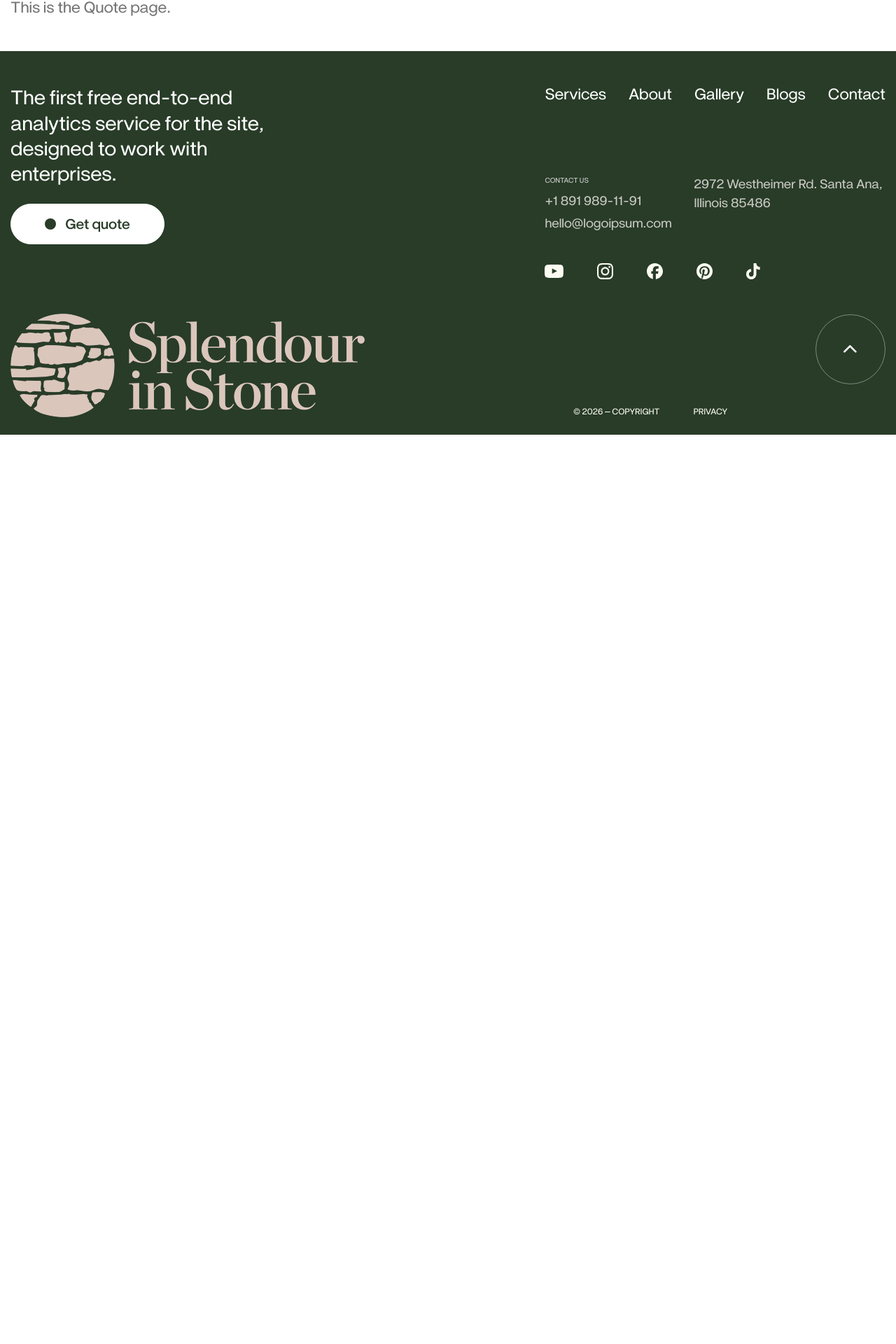
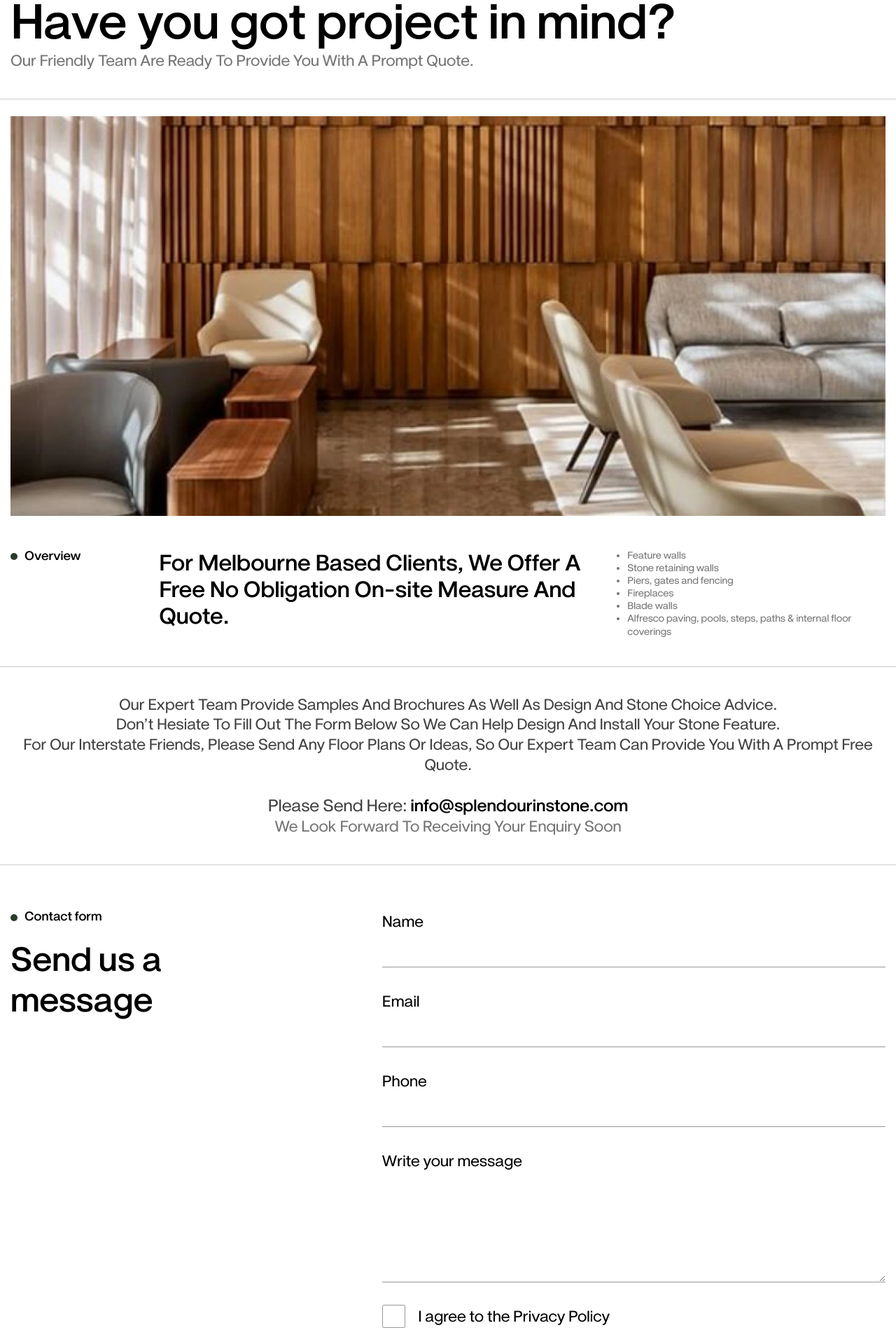
Before and after one commit to munish176081/sps-frontcode, a Next.js app: page /get-quote in a window 1280 px wide. Shown: the part 199-2119 px from the top of the page at 70% size. Before the commit the page ends 820 px from the top, so only its background shows below. Built offline with nearby package versions, Linux system fonts and the light colour scheme.

Commit message:
Request a Quote form styling: Done

```diff
--- a/src/app/contact/page.tsx
+++ b/src/app/contact/page.tsx
@@ -1,8 +1,8 @@
 import PageHeader from '@/components/ui/PageHeader';
-import './style.scss';
 import Image from 'next/image';
 import Link from 'next/link';
 import Button from '@/components/ui/Button';
+import './style.scss';
 
 export default function ContactPage() {
   return (
@@ -14,7 +14,6 @@ export default function ContactPage() {
         <div className="container">
           <div className="row flex-lg-row flex-column-reverse g-5">
 
-            {/* MAP / VISUAL */}
             <div className="col-lg-5">
               <Image
                 src="/contact/map-pic.webp"
@@ -108,7 +107,7 @@ export default function ContactPage() {
 
       <hr />
 
-      {/* CONTACT FORM */}
+      {/* Contact Form */}
       <section className="py-5 contact-form-sec">
         <div className="container">
           <div className="row">
--- a/src/app/get-quote/page.tsx
+++ b/src/app/get-quote/page.tsx
@@ -1,8 +1,151 @@
+import Button from '@/components/ui/Button';
+import Link from 'next/link';
+import '../contact/style.scss';
+import './style.scss';
+import Image from 'next/image';
+
 export default function GetQuotePage() {
   return (
-    <div className="container py-5">
-      <h1>Quote</h1>
-      <p>This is the Quote page.</p>
-    </div>
+    <>
+      <section className="page-header mt-0 mt-md-5 mb- pt-4 pt-md-5 pb-md-4">
+        <div className="container">
+          <div className="row align-items-start g-3">
+
+            <div className="col-12">
+              <h1 className="h1 page-title mb-0">Have you got project in mind?</h1>
+              <p className="page-subtitle">Our Friendly Team Are Ready To Provide You With A Prompt Quote.</p>
+            </div>
+
+          </div>
+        </div>
+      </section>
+
+      <hr />
+
+      <section className="project-overview">
+        <div className="container">
+          <div className="d-block">
+            <figure className="my-4">
+              <Image
+                src="/quote/office-pic.webp"
+                alt="Quote"
+                width={1024}
+                height={576}
+                className="w-100 h-auto"
+                priority
+              />
+            </figure>
+
+            <div className="row py-md-4 py-3">
+              <div className="col-lg-2">
+                <small className="badge-text badge-primary d-block mb-4">Overview</small>
+              </div>
+
+              <div className="col-lg-6">
+                <h3 className="h3 mb-0">For Melbourne Based Clients, We Offer A Free No Obligation On-site Measure And Quote.</h3>
+              </div>
+
+              <div className="col-lg-4">
+                <ul className="list-quote mt-3 mt-md-0 mb-0">
+                  <li>Feature walls</li>
+                  <li>Stone retaining walls</li>
+                  <li>Piers, gates and fencing</li>
+                  <li>Fireplaces</li>
+                  <li>Blade walls</li>
+                  <li>Alfresco paving, pools, steps, paths & internal floor coverings</li>
+                </ul>
+              </div>
+
+            </div>
+
+          </div>
+        </div>
+      </section>
+
+      <hr />
+
+      <section className="py-md-4 py-3 quote-text">
+        <div className="container">
+          <div className="d-flex flex-column justify-content-center text-start text-md-center">
+            <p className='mb-0'>Our Expert Team Provide Samples And Brochures As Well As Design And Stone Choice Advice.<br />
+              Don’t Hesiate To Fill Out The Form Below So We Can Help Design And Install Your Stone Feature.<br />
+              For Our Interstate Friends, Please Send Any Floor Plans Or Ideas, So Our Expert Team Can Provide You With A Prompt Free Quote.</p>
+            <p className='text-center'><span className="h6">Please Send Here: <a href="mailto:info@splendourinstone.com">info@splendourinstone.com</a></span><br/>
+              <span className="text-base">We Look Forward To Receiving Your Enquiry Soon</span></p>
+          </div>
+        </div>
+      </section>
+
+      <hr />
+
+      <section className="py-5 contact-form-sec">
+        <div className="container">
+          <div className="row">
+
+            <div className="col-lg-5">
+              <small className="badge-text badge-primary d-block mb-4">Contact form</small>
+              <h2 className="h2">Send us a<br className='d-none d-md-inline' />message</h2>
+            </div>
+
+            {/* FORM */}
+            <div className="col-lg-7">
+              <form className="row g-4 contact-form">
+                <div className="col-12 mb-2">
+                  <label>Name</label>
+                  <div className="position-relative">
+                    <input type="text" className="form-control" placeholder="" />
+                  </div>
+                </div>
+
+                <div className="col-12 mb-2">
+                  <label>Email</label>
+                  <div className="position-relative">
+                    <input type="email" className="form-control" placeholder="" />
+                  </div>
+                </div>
+
+                <div className="col-12 mb-2">
+                  <label>Phone</label>
+                  <div className="position-relative">
+                    <input type="tel" className="form-control" placeholder="" />
+                  </div>
+                </div>
+
+                <div className="col-12 mb-2">
+                  <label>Write your message</label>
+                  <div className="position-relative">
+                    <textarea
+                      className="form-control"
+                      rows={4}
+                      placeholder=""
+                    />
+                  </div>
+                </div>
+
+                <div className="col-12 d-flex align-items-center gap-2 mb-3">
+                  <div className="checkbox-container">
+                    <label className="checkbox">
+                      <input className="checkbox__trigger visuallyhidden" type="checkbox" />
+                      <span className="checkbox__symbol">
+                        <svg aria-hidden="true" className="icon-checkbox" width="28px" height="28px" viewBox="0 0 28 28" version="1">
+                          <path d="M4 14l8 7L24 7"></path>
+                        </svg>
+                      </span>
+                      <span className="checkbox__textwrapper">I agree to the <Link href="#">Privacy Policy</Link></span>
+                    </label>
+                  </div>
+                </div>
+
+                <div className="col-12">
+                  <Button rounded size="md" label="Submit" variant="black" />
+                </div>
+
+              </form>
+            </div>
+
+          </div>
+        </div>
+      </section>
+    </>
   );
 }
--- /dev/null
+++ b/src/app/get-quote/style.scss
@@ -0,0 +1,38 @@
+@use "@/styles/variables" as *;
+@use "@/styles/mixin" as *;
+@use "@/styles/flexbox" as *;
+@use "@/styles/components/button" as *;
+
+.list-quote{
+    li {
+        font-size: 14px;
+        color: $text-color;
+        letter-spacing: -1%;
+        &::marker {
+            color: inherit;
+        }
+    }
+}
+
+.quote-text {
+    .d-flex {
+         gap: 20px;
+        @media (min-width:1200px) {
+            gap: 30px;
+        }
+    }
+    p {
+        color: $dark-grey-400;
+    }
+    .h6 {
+        font-weight: 400;
+        a {font-weight: 500;}
+        @media (max-width:1200px) {
+            font-size: 18px;
+            color: $text-color;
+            a {
+                font-size: 22px;
+            }
+        }
+    }
+}
--- a/src/components/layout/Footer.tsx
+++ b/src/components/layout/Footer.tsx
@@ -15,7 +15,7 @@ export default function Footer() {
               The first free end-to-end analytics service for the site, designed
               to work with enterprises.
             </p>
-            <Button rounded size="md" label="Get quote" href="#" variant="white" className="icon-dot" />
+            <Button rounded size="md" label="Get quote" href="/get-quote" variant="white" className="icon-dot" />
           </div>
 
           {/* RIGHT CONTENT */}
--- a/src/styles/globals.scss
+++ b/src/styles/globals.scss
@@ -84,13 +84,16 @@ img {
   @media (max-width: 1199.99px) {
     font-size: 28px;
   }
+  @media (max-width: 767px) {
+    font-size: 24px;
+  }
 }
 .h5 {
   @media (min-width: 1200px) {
     font-size: 28px;
   }
   @media (max-width: 1199.99px) {
-    font-size: 25px;
+    font-size: 22px;
   }
 }
 .h6 {
@@ -98,7 +101,7 @@ img {
     font-size: 24px;
   }
   @media (max-width: 1199.99px) {
-    font-size: 22px;
+    font-size: 20px;
   }
 }
 
@@ -106,7 +109,7 @@ label {
   font-size: 18px;
   color: $black;
   @media (min-width: 767.99px) {
-    font-size: 20px;
+    font-size: 18px;
   }
   @media (min-width: 991.99px) {
     font-size: 22px;
@@ -169,3 +172,7 @@ hr {
     }
   }
 }
+
+.text-base {
+  color: $text-color;
+}
--- a/src/styles/variables.scss
+++ b/src/styles/variables.scss
@@ -8,6 +8,7 @@ $grey-color-500: #EAEAEA;
 $grey-color-400: #F8F8F8;
 $grey-color-300: #FCFBF2;
 $text-color: #757575;
+$dark-grey-400: #424242;
 $transparent: transparent;
 
 /* Brand Colors */
```
Also changed, not shown: public/quote/office-pic.webp (added), src/app/blog/[slug]/style.scss (line endings or trailing spaces).
